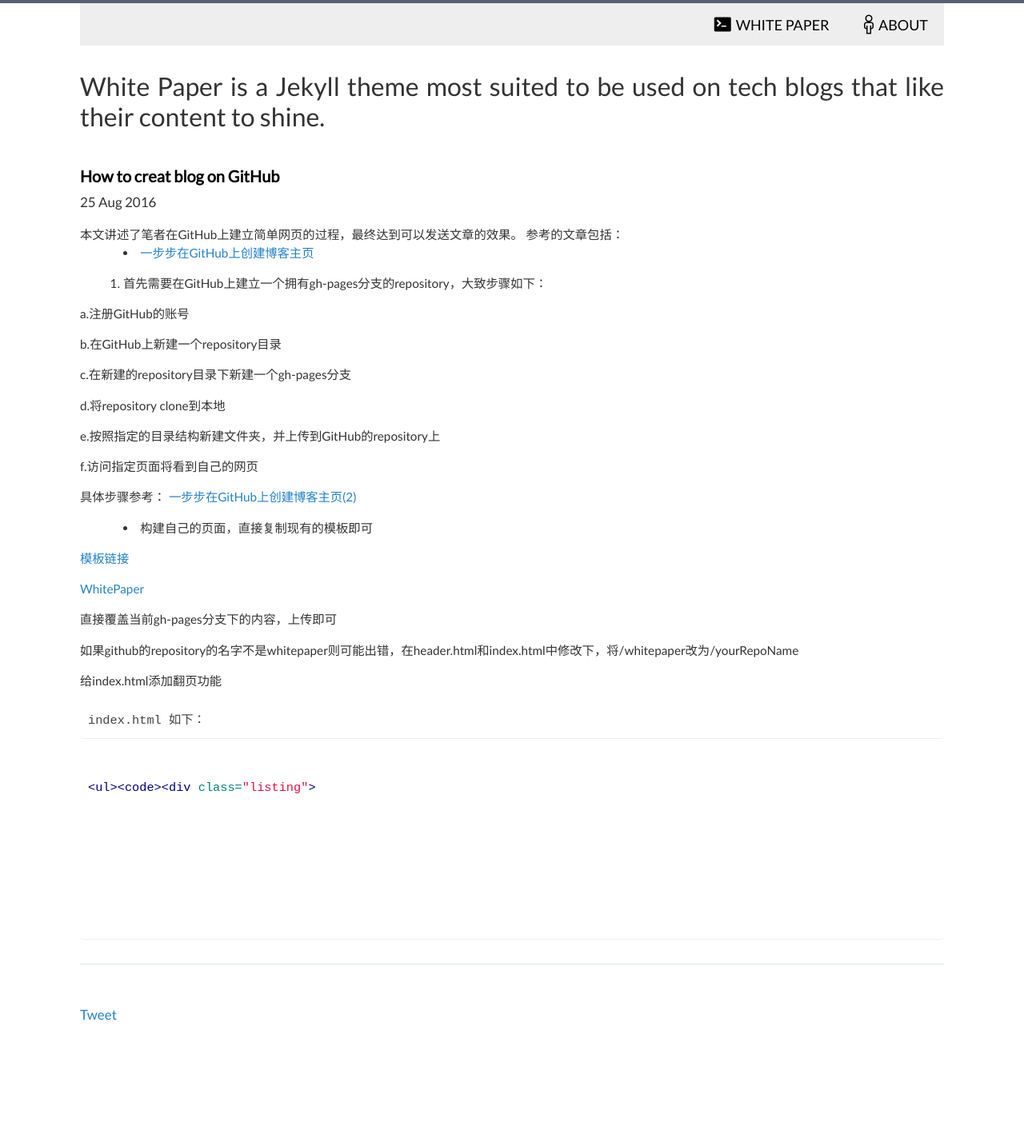
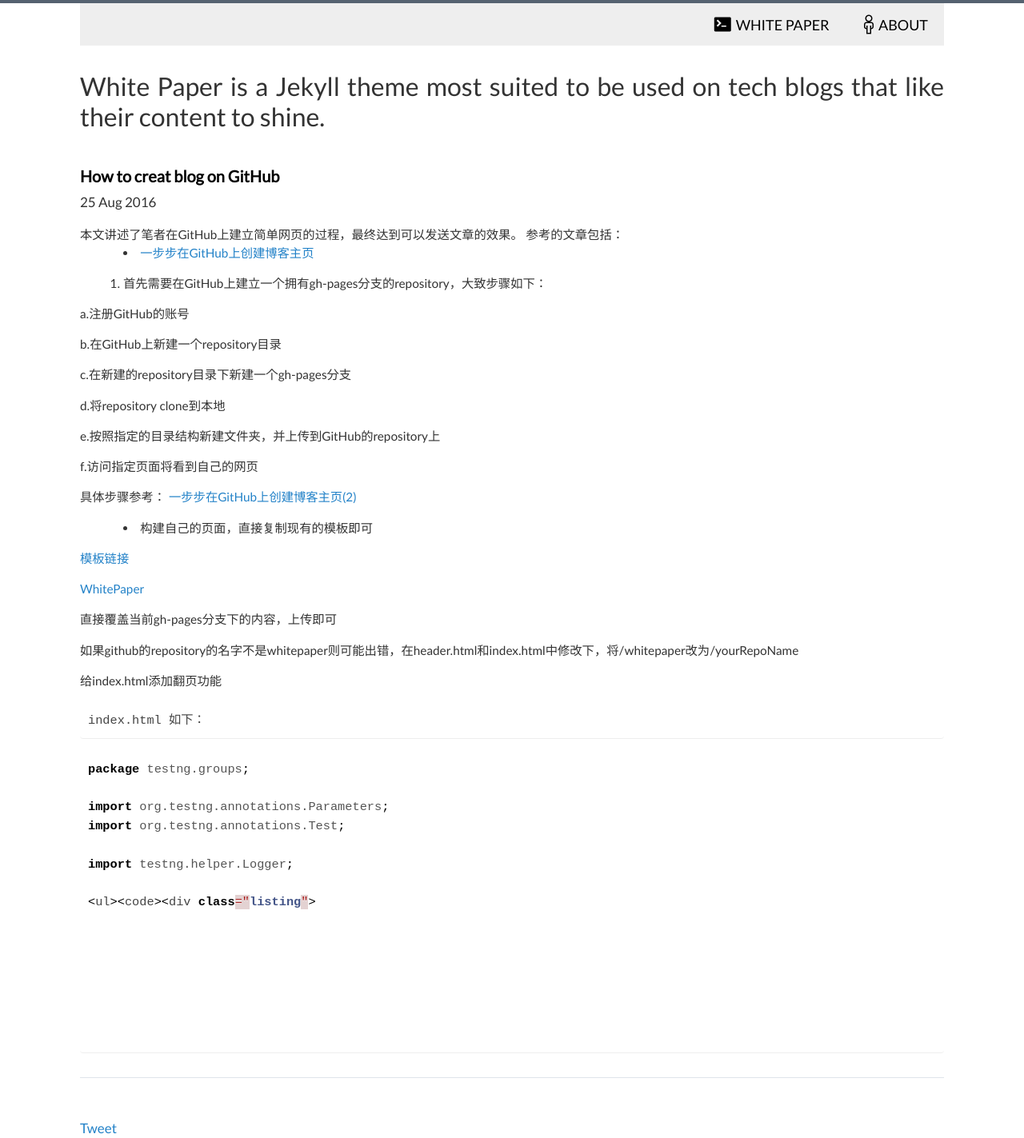
Before and after one commit to kuiwa/blog, a Jekyll site: the page built from _posts/2016-08-25-how-to-creat-blog-on-github.markdown, in a window 1280 px wide. Shown: the whole page at 80% size. Built offline with Jekyll 4.4.1, drawn with Linux system fonts in a browser that asks for light colours; comment, search, counter and statistics services are not loaded; before the commit the page ends 1281 px from its top, so only the background shows below that.

Commit message:
add testng annotations edit

````diff
--- a/_posts/2016-08-25-how-to-creat-blog-on-github.markdown
+++ b/_posts/2016-08-25-how-to-creat-blog-on-github.markdown
@@ -53,7 +53,13 @@ categories:
 
 	index.html 如下：
 
-```html
+```java
+package testng.groups;
+
+import org.testng.annotations.Parameters;
+import org.testng.annotations.Test;
+
+import testng.helper.Logger;
 
 <ul><code><div class="listing">
 	{% if paginator.total_pages > 1 %}
````
